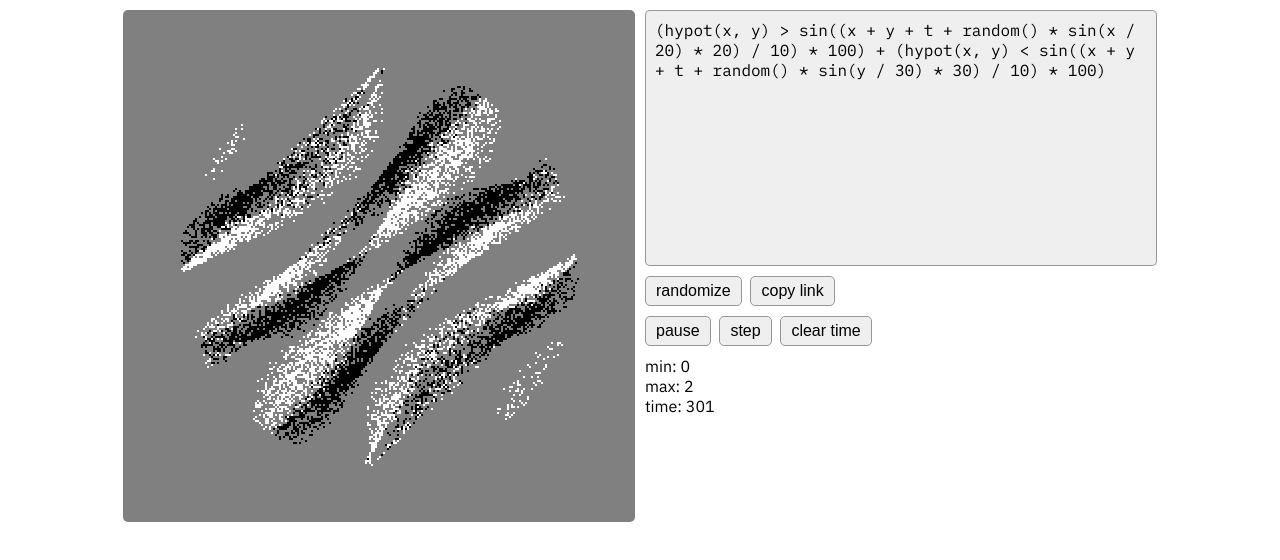
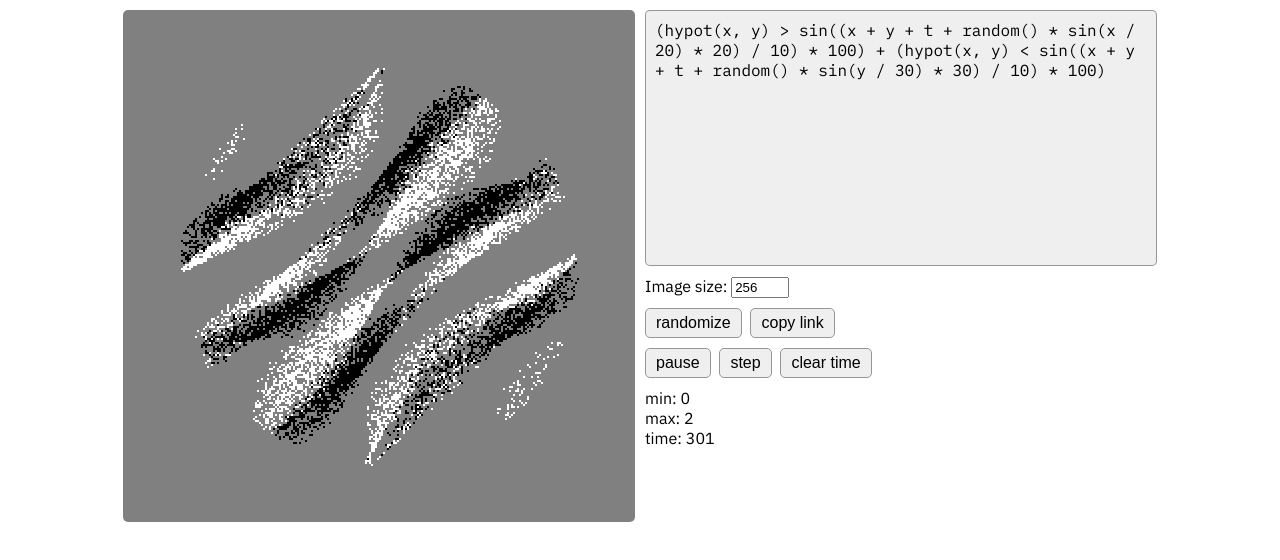
Before and after one commit to yuuretsu/pixel-art-generator, a Svelte app: page / in a window 1280 px wide. Shown: the top 560 px of the page. Built offline with nearby package versions, Linux system fonts and the light colour scheme; what tracery-grammar would draw is missing.

Commit message:
image size input

```diff
--- a/src/App.svelte
+++ b/src/App.svelte
@@ -3,7 +3,6 @@
 	import FormulaVisualizator from "./FormulaVisualizator/index.svelte";
 	import { formulaToFunction } from "./stringTools";
 	import { generateData, normalizeData } from "./data-generator";
-	import { randChoice, randInt } from "./FormulaVisualizator/math-functions";
 
 	function copyToBuffer() {
 		const searchParams = new URLSearchParams(window.location.search);
@@ -29,7 +28,12 @@
 	}
 
 	function updateImage() {
-		data = generateData(256, 256, time, drawingFunction);
+		data = generateData(
+			dataSize || 256,
+			dataSize || 256,
+			time,
+			drawingFunction
+		);
 	}
 
 	function randomizeFormula() {
@@ -57,6 +61,7 @@
 		max: number;
 		resultText: string;
 	};
+	let dataSize = 256;
 	updateImage();
 	(function loop() {
 		if (update) step();
@@ -78,6 +83,10 @@
 					drawingFunction = formulaToFunction(textFormula);
 				}}
 			/>
+		</div>
+		<div class="column__row">
+			Image size:
+			<input type="number" bind:value={dataSize} />
 		</div>
 		<div class="column__row">
 			<button on:click={randomizeFormula}>randomize</button>
@@ -129,6 +138,9 @@
 	}
 	button:focus {
 		outline: none;
+	}
+	input[type="number"] {
+		width: 50px;
 	}
 	.container {
 		display: flex;
```
